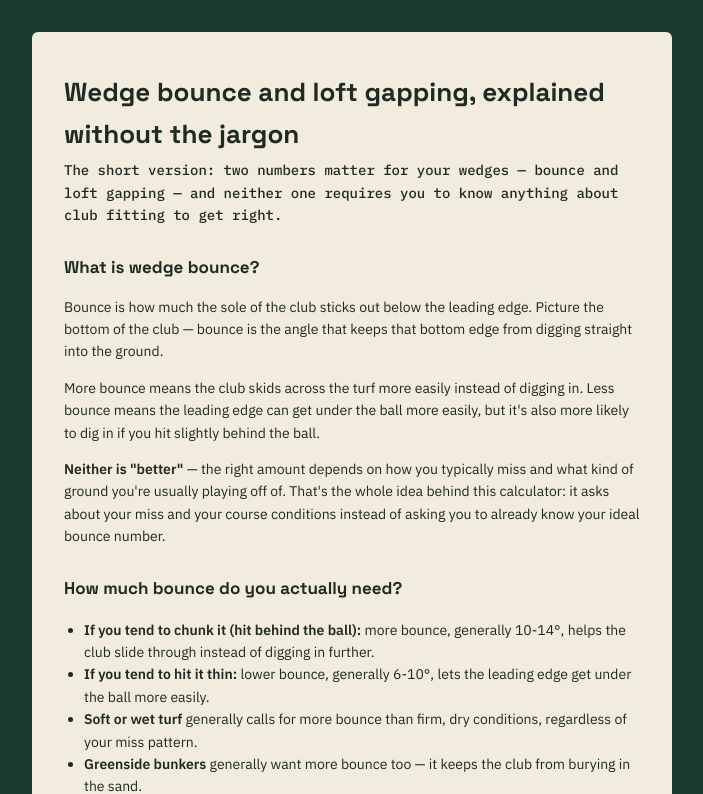
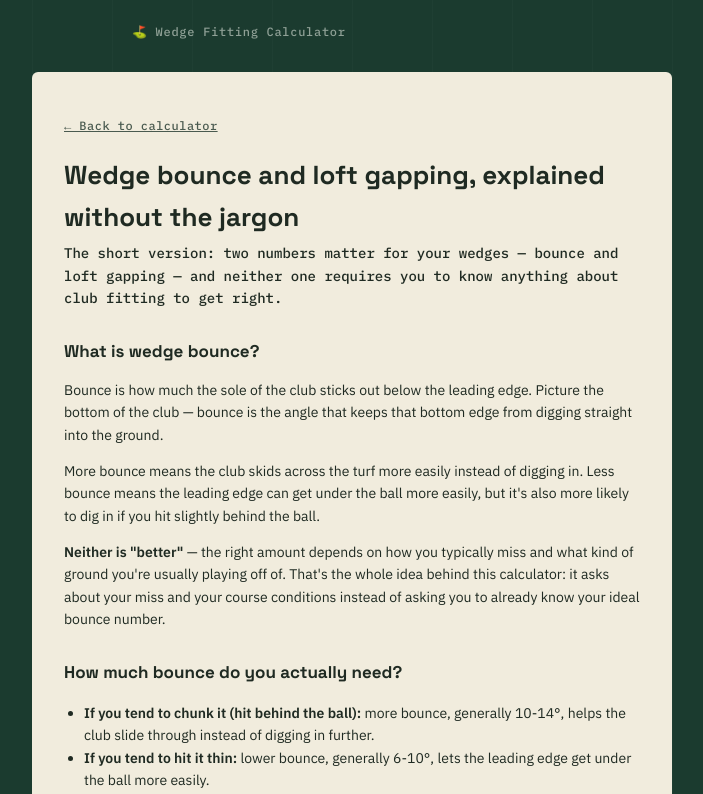
Before and after one commit to rychris6-a11y/wedge-fitting-tool, a Next.js app: page /guide in a window 1280 px wide. Shown: the top 794 px of the page, without its empty margins (288-991 px from the left). Built offline with nearby package versions, Linux system fonts and the light colour scheme.

Commit message:
Add files via upload

```diff
--- a/app/disclosure/page.tsx
+++ b/app/disclosure/page.tsx
@@ -3,8 +3,9 @@ export const metadata = { title: "Affiliate Disclosure | Wedge Fitting Calculato
 export default function AffiliateDisclosure() {
   return (
     <main className="legal-page">
+      <a href="/" className="legal-back-link">← Back to calculator</a>
       <h1>Affiliate Disclosure</h1>
-      <p className="legal-updated">Last updated: [DATE]</p>
+      <p className="legal-updated">Last updated: 7/28/2026</p>
       <p>
         This Site participates in affiliate programs including TGW (The Golf
         Warehouse), via the CJ Affiliate network, and may also participate in
--- a/app/globals.css
+++ b/app/globals.css
@@ -63,7 +63,25 @@ select:focus-visible {
 .tool-page {
   max-width: 480px;
   margin: 0 auto;
-  padding: 2.5rem 1.25rem 1rem;
+  padding: 1.5rem 1.25rem 1rem;
+}
+
+.site-header {
+  max-width: 480px;
+  margin: 0 auto;
+  padding: 1.25rem 1.25rem 0;
+}
+
+.site-header-link {
+  font-family: 'IBM Plex Mono', monospace;
+  font-size: 12px;
+  letter-spacing: 0.06em;
+  color: #8FA096;
+  text-decoration: none;
+}
+
+.site-header-link:hover {
+  color: var(--sand);
 }
 
 .tool-eyebrow {
@@ -534,6 +552,19 @@ select:focus {
   color: var(--flag-dark);
 }
 
+.legal-page a.legal-back-link {
+  display: inline-block;
+  font-family: 'IBM Plex Mono', monospace;
+  font-size: 12px;
+  letter-spacing: 0.04em;
+  color: var(--ink-soft);
+  margin-bottom: 1.25rem;
+}
+
+.legal-page a.legal-back-link:hover {
+  color: var(--flag-dark);
+}
+
 /* -------- chip-in celebration animation -------- */
 /* Timing keyed to putt-in-hole.mp3's actual waveform (2592ms total):
    contact 140ms (5.4%), ball reaches cup + rattle starts 980ms (37.8%),
--- a/app/guide/page.tsx
+++ b/app/guide/page.tsx
@@ -12,6 +12,7 @@ export const metadata = {
 export default function Guide() {
   return (
     <main className="legal-page">
+      <a href="/" className="legal-back-link">← Back to calculator</a>
       <h1>Wedge bounce and loft gapping, explained without the jargon</h1>
       <p className="legal-updated">
         The short version: two numbers matter for your wedges — bounce and
--- a/app/layout.tsx
+++ b/app/layout.tsx
@@ -9,6 +9,9 @@ export default function RootLayout({ children }: { children: React.ReactNode })
   return (
     <html lang="en">
       <body>
+        <header className="site-header">
+          <a href="/" className="site-header-link">⛳ Wedge Fitting Calculator</a>
+        </header>
         {children}
         <hr className="fairway-divider" style={{maxWidth: '480px', margin: '2rem auto 0'}} />
         <footer className="site-footer">
--- a/app/privacy/page.tsx
+++ b/app/privacy/page.tsx
@@ -3,6 +3,7 @@ export const metadata = { title: "Privacy Policy | Wedge Fitting Calculator" };
 export default function PrivacyPolicy() {
   return (
     <main className="legal-page">
+      <a href="/" className="legal-back-link">← Back to calculator</a>
       <h1>Privacy Policy</h1>
       <p className="legal-updated">Last updated: [DATE]</p>
       <p>
--- a/app/terms/page.tsx
+++ b/app/terms/page.tsx
@@ -3,6 +3,7 @@ export const metadata = { title: "Terms of Use | Wedge Fitting Calculator" };
 export default function TermsOfUse() {
   return (
     <main className="legal-page">
+      <a href="/" className="legal-back-link">← Back to calculator</a>
       <h1>Terms of Use</h1>
       <p className="legal-updated">Last updated: [DATE]</p>
       <p>
```
